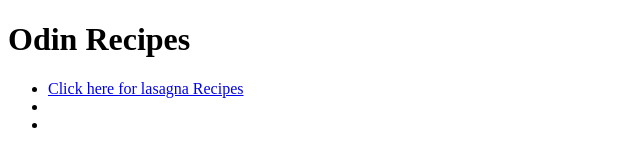
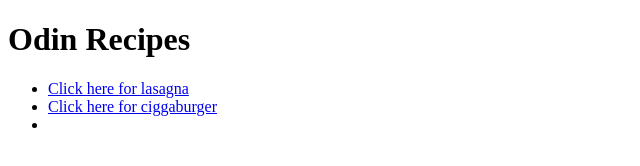
Before and after one commit to Black-Cow/odin-recipes, a plain HTML site: page index.html in a window 1280 px wide. Shown: the whole page, without its empty margins (0-640 px from the left). Drawn offline with Linux system fonts and the light colour scheme.

Commit message:
Update the index file

```diff
--- a/index.html
+++ b/index.html
@@ -9,8 +9,8 @@
 </body>
     <p>
         <ul>
-            <li><a href="recipes/lasagna.html">Click here for lasagna Recipes</a></li>
-            <li></li>
+            <li><a href="recipes/lasagna.html">Click here for lasagna</a></li>
+            <li><a href="recipes/ciggaburger.html">Click here for ciggaburger</a></li>
             <li></li>
         </ul>
     </p>
```
